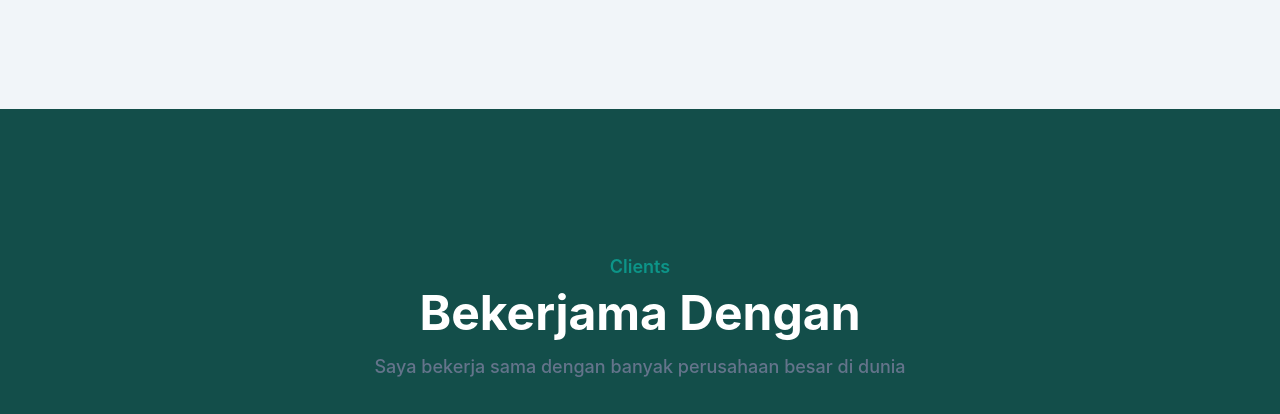
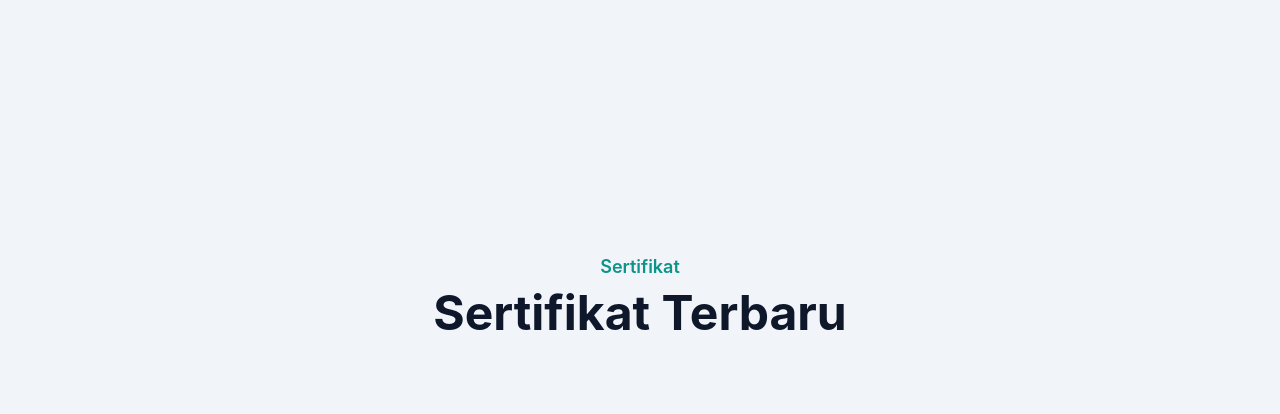
Before and after one commit to jesayaambarita/portofolio, a website: page index.html in a window 1280 px wide. Shown: the part 2831-3245 px from the top of the page. Drawn offline with Linux system fonts and the light colour scheme.

Commit message:
Update index.html

```diff
--- a/index.html
+++ b/index.html
@@ -401,7 +401,7 @@ if (localStorage.theme === 'dark' || (!('theme' in localStorage) && window.match
     <!-- Program Section End -->
 
     <!-- Client Section Start -->
-    <section id="client" class="pt-36 pb-32 bg-teal-900 dark:bg-slate-300">
+<!--     <section id="client" class="pt-36 pb-32 bg-teal-900 dark:bg-slate-300">
       <div class="container">
         <div class="w-full px-4">
           <div class="mx-auto text-center mb-16">
@@ -451,7 +451,7 @@ if (localStorage.theme === 'dark' || (!('theme' in localStorage) && window.match
           </div>
         </div>
       </div>
-    </section>
+    </section> -->
     <!-- Client Section End -->
 
      <!-- Program Section Start -->
```
